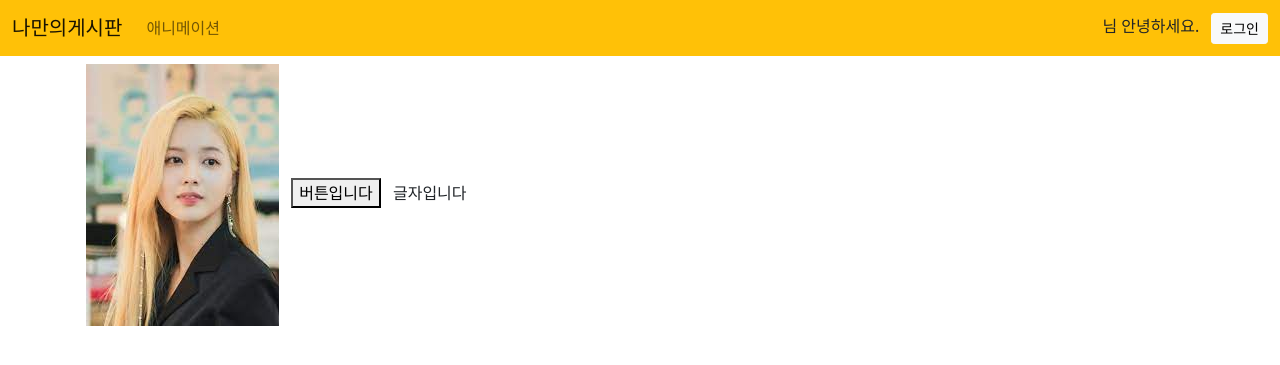
After one commit to codecraftist/board, a Node server app: template views/animation-page.ejs in a window 1280 px wide. The commit adds this page. Shown: the top 365 px of the page. Run offline with Node 20, Linux system fonts and the light colour scheme; the template is opened without the code that fills it, so the values that code supplies are empty; some libraries are stand-ins or nearby versions.

Commit message:
라이트닝보더 작업

```diff
--- /dev/null
+++ b/public/animation/animation.css
@@ -0,0 +1,5 @@
+
+
+.container {
+    padding-top: 60px;
+}
--- /dev/null
+++ b/public/lighting-border.css
@@ -0,0 +1,34 @@
+
+.lighting-border {
+    display: inline-block;
+    position: relative;
+    padding: 4px;
+}
+.lighting-border::before,
+.lighting-border::after {
+    position: absolute;
+    content: "";
+    width: 0;
+    height: 0;
+    border: 4px solid rgba(237, 210, 10, 0.92);
+    visibility: hidden;
+    transition: width .3s, height .3s, visibility .25s;
+}
+.lighting-border::before {
+    left: 0;
+    top: 0;
+    border-right: 0;
+    border-bottom: 0;
+}
+.lighting-border::after {
+    bottom: 0;
+    right: 0;
+    border-left: 0;
+    border-top: 0;
+}
+.lighting-border:hover::before,
+.lighting-border:hover::after {
+    width: 100%;
+    height: 100%;
+    visibility: visible;
+}
--- /dev/null
+++ b/views/animation-page.ejs
@@ -0,0 +1,53 @@
+<!doctype html>
+<html lang="ko">
+
+<head>
+    <!-- Required meta tags -->
+    <meta charset="utf-8">
+    <meta name="viewport" content="width=device-width, initial-scale=1">
+
+    <!-- Bootstrap CSS -->
+    <link href="https://cdn.jsdelivr.net/npm/bootstrap@5.1.2/dist/css/bootstrap.min.css" rel="stylesheet"
+        integrity="sha384-uWxY/CJNBR+1zjPWmfnSnVxwRheevXITnMqoEIeG1LJrdI0GlVs/9cVSyPYXdcSF" crossorigin="anonymous">
+    <link rel="stylesheet" href="https://pro.fontawesome.com/releases/v5.10.0/css/all.css"
+        integrity="sha384-AYmEC3Yw5cVb3ZcuHtOA93w35dYTsvhLPVnYs9eStHfGJvOvKxVfELGroGkvsg+p" crossorigin="anonymous" />
+    <!-- my css files -->
+    <link rel="stylesheet" href="/common.css">
+    <link rel="stylesheet" href="/lighting-border.css">
+    <link rel="stylesheet" href="/animation/animation.css">
+
+    <title>애니메이션 연습</title>
+
+</head>
+
+<body>
+
+    <% include header %>
+
+    <div class="container">
+
+        <div class="lighting-border">
+            <img src="/images/njw.jpeg">
+        </div>
+
+        <div class="lighting-border">
+            <button>버튼입니다</button>
+        </div>
+
+        <div class="lighting-border">
+            <span>글자입니다</span>
+        </div>
+
+    </div>
+
+    <!-- bootstrap js file -->
+    <script src="https://cdn.jsdelivr.net/npm/bootstrap@5.1.2/dist/js/bootstrap.bundle.min.js"
+        integrity="sha384-kQtW33rZJAHjgefvhyyzcGF3C5TFyBQBA13V1RKPf4uH+bwyzQxZ6CmMZHmNBEfJ"
+        crossorigin="anonymous"></script>
+    <!-- jquery js file -->
+    <script src="https://ajax.googleapis.com/ajax/libs/jquery/3.6.0/jquery.min.js"></script>
+    <!-- my js files -->
+    <script src="/animation/animation.js"></script>
+</body>
+
+</html>
--- a/views/header.ejs
+++ b/views/header.ejs
@@ -7,7 +7,7 @@
         </button>
         <div class="collapse navbar-collapse" id="navbarText">
             <ul class="navbar-nav me-auto mb-2 mb-lg-0">
-
+                <li class="nav-item"><a class="nav-link" href="/animation">애니메이션</a></li>
             </ul>
             <div>
                 <span class="mx-2"><span class="text-primary"><%=uid%></span>님 안녕하세요.</span>
```
Also changed, not shown: routes/index.js (+14 -0 lines), public/animation/animation.js (added), public/images/njw.jpeg (added), 3 other files.
